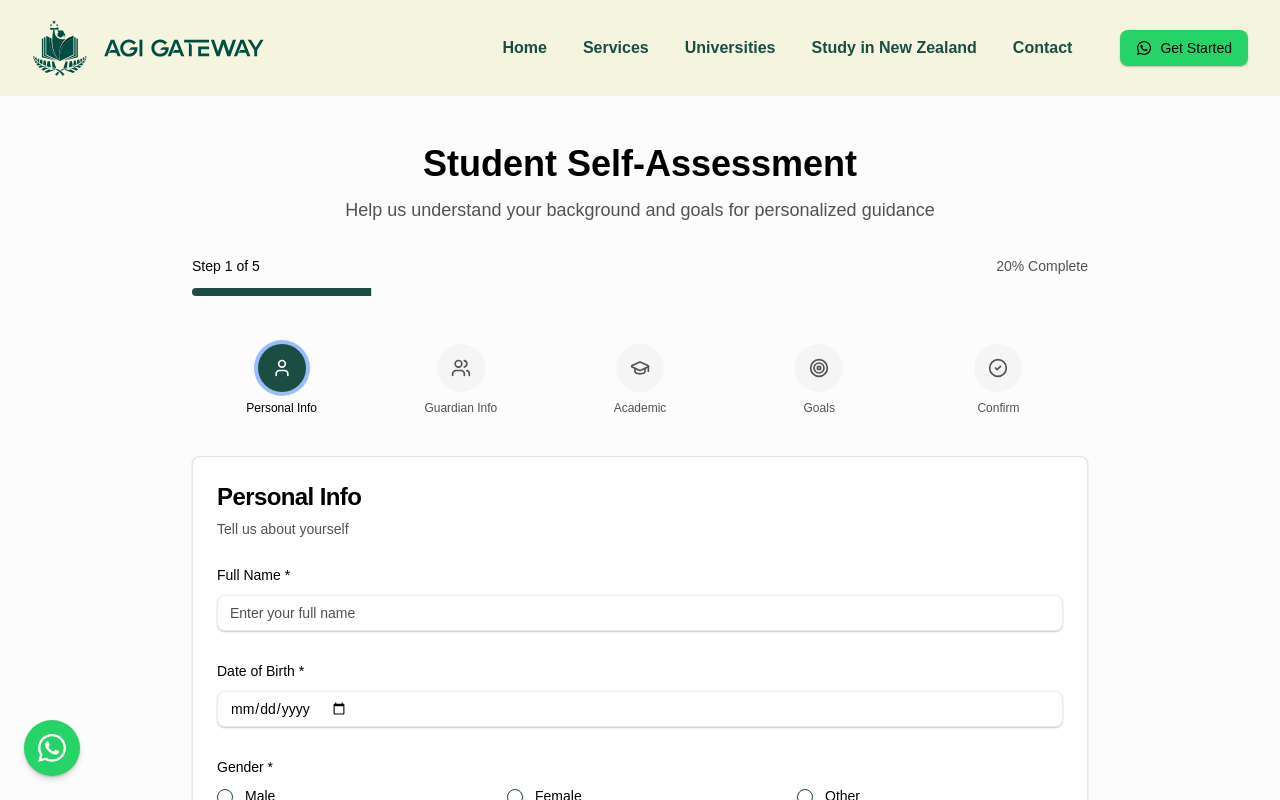
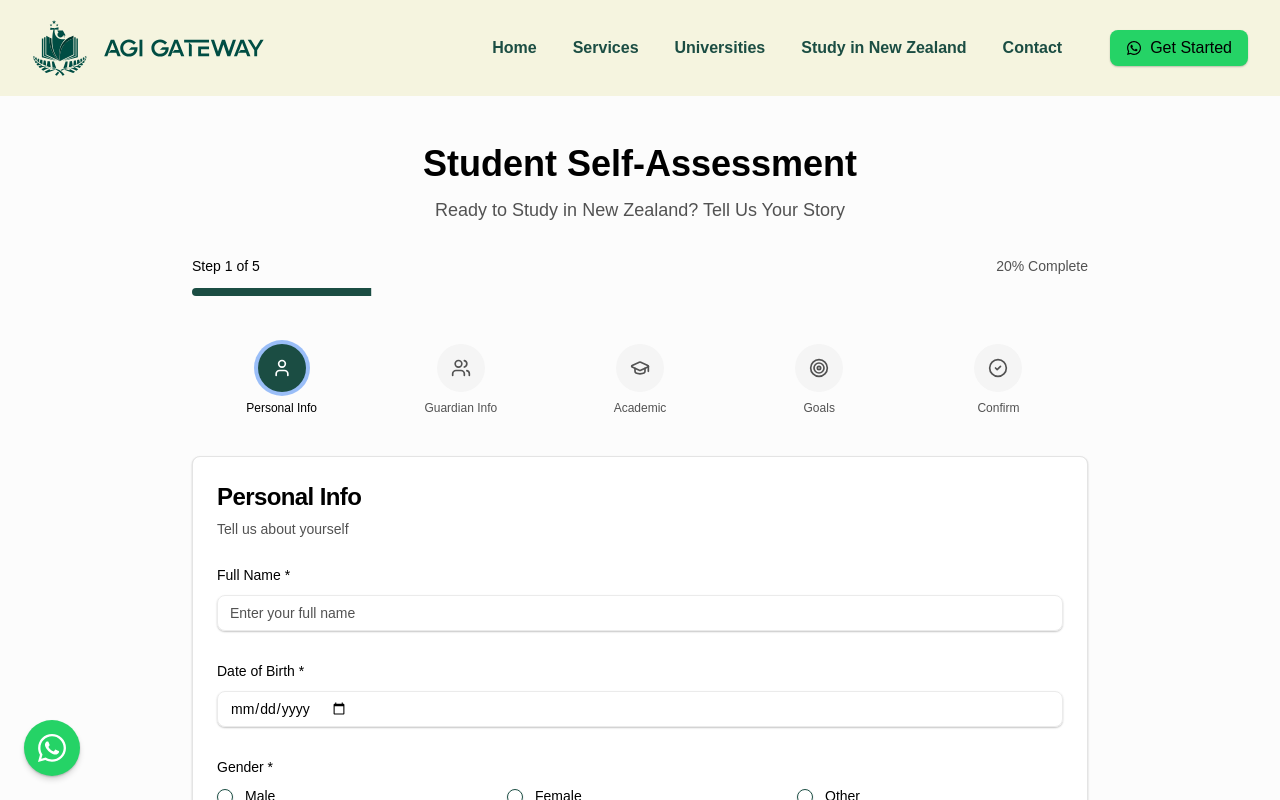
Before and after one commit to AGIgateway/agi-gateway, a React (Vite) app: page /assessment in a window 1280 px wide. Shown: the top 800 px of the page. Built offline with nearby package versions, Linux system fonts and the light colour scheme.

Commit message:
fix: routes

```diff
--- a/src/components/layout/Header.tsx
+++ b/src/components/layout/Header.tsx
@@ -20,7 +20,7 @@ import { FaWhatsapp } from "react-icons/fa"
 const handleWhatsAppClick = () => {
   const phoneNumber = "+64223134766"
   const message = encodeURIComponent("Hello! I would like to book a free consultation.")
-  const url = `https://wa.me/${phoneNumber}?text=${message}` // ✅ No space after wa.me/
+  const url = `https://wa.me/${phoneNumber}?text=${message}`
   window.open(url, "_blank", "noopener,noreferrer")
 }
 
@@ -108,7 +108,7 @@ const Header: React.FC = () => {
 
             <Button
               onClick={handleWhatsAppClick}
-              className="bg-[#25D366] text-black hover:bg-[#128C7E] hover:text-white rounded-md shadow hover:shadow-md hover:scale-[1.02] transition-all duration-200 flex items-center gap-2 px-4 py-2"
+              className="bg-[#25D366] text-md text-black hover:bg-[#128C7E] hover:text-white rounded-md shadow hover:shadow-md hover:scale-[1.02] transition-all duration-200 flex items-center gap-2 px-4 py-2"
             >
               <FaWhatsapp className="size-4" />
               Get Started
--- a/src/pages/assesment/StudentAssessmentPage.tsx
+++ b/src/pages/assesment/StudentAssessmentPage.tsx
@@ -144,7 +144,7 @@ export default function StudentAssessmentPage() {
                 <div className="text-center mb-8">
                     <h1 className="text-4xl font-bold mb-3">Student Self-Assessment</h1>
                     <p className="text-muted-foreground text-lg">
-                        Help us understand your background and goals for personalized guidance
+                        Ready to Study in New Zealand? Tell Us Your Story
                     </p>
                 </div>
 
```
Also changed, not shown: 01-plan-and-design/planning/palnning2.md (+2 -2 lines).
